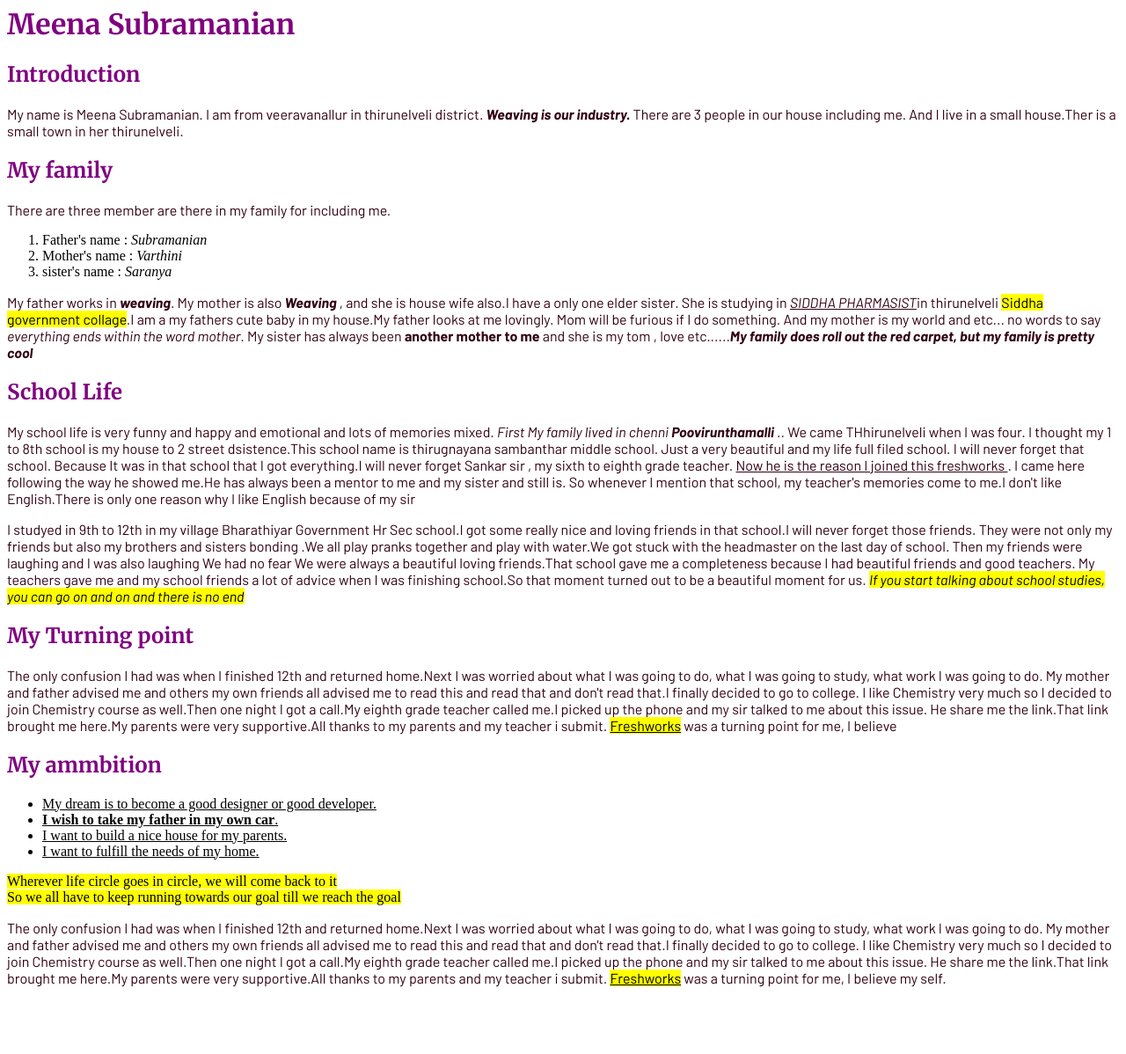
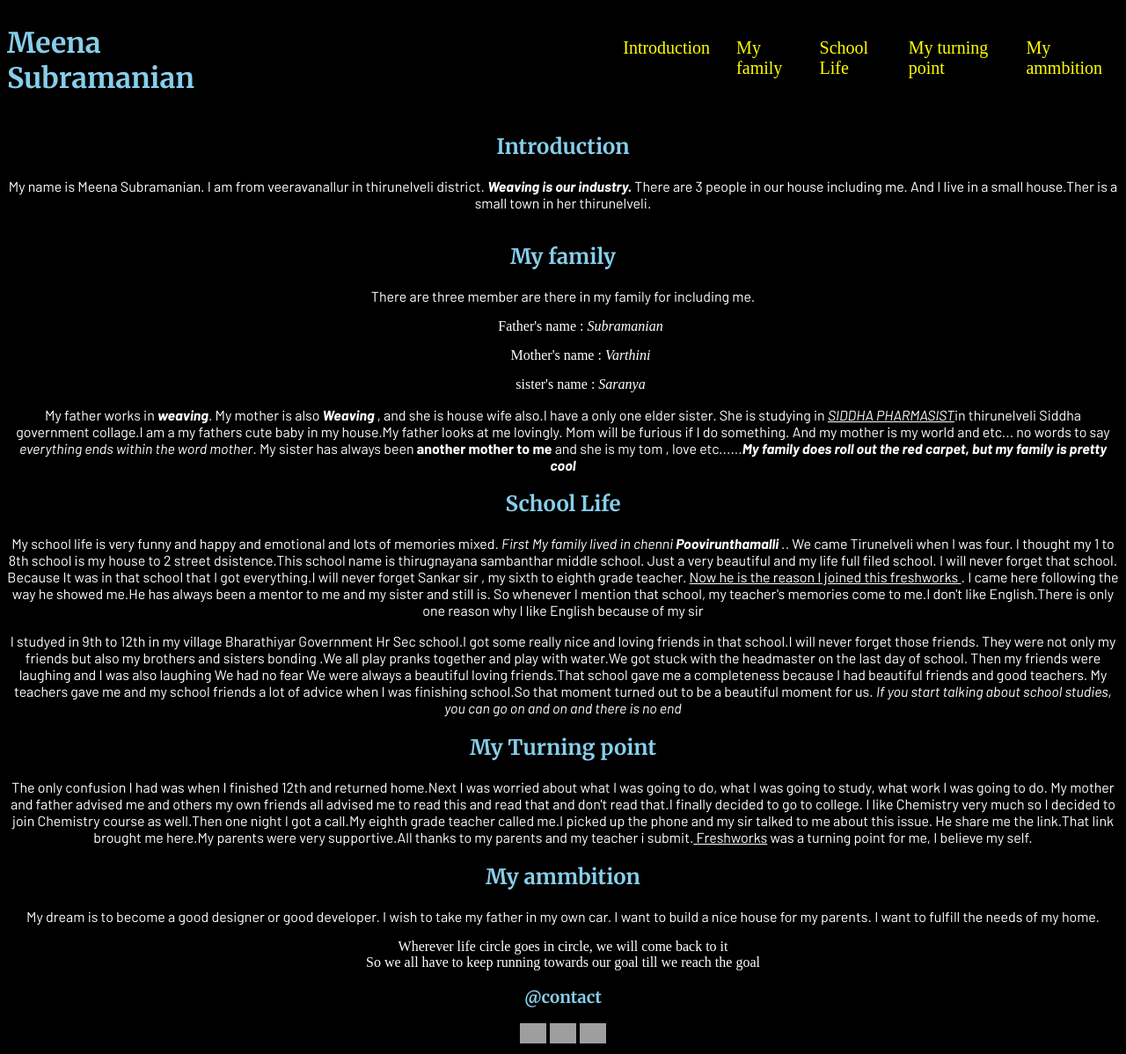
Before and after one commit to vasumeenu004/MeenaSubramanian, a plain HTML site: page index.html in a window 1280 px wide. Shown: the whole page at 88% size. Before the commit the page ends 1137 px from the top, so only its background shows below. Drawn offline with Linux system fonts and the light colour scheme; grey boxes are pictures that could not be loaded.

Commit message:
adding styles (header)

```diff
--- a/index.html
+++ b/index.html
@@ -1,7 +1,7 @@
 <html>
 <head>
   <title> MEENA </title>
-  <link rel="stylesheet" href="./style.css"/>
+  <link rel="stylesheet" href="./style.css" />
   <link rel="preconnect" href="https://fonts.googleapis.com">
   <link rel="preconnect" href="https://fonts.gstatic.com" crossorigin>
   <link href="https://fonts.googleapis.com/css2?family=Merriweather:ital,wght@0,300;0,400;0,700;0,900;1,300;1,400;1,700;1,900&display=swap" rel="stylesheet">
@@ -11,41 +11,65 @@
 </head>
 <body>
 
-<header> <h1> Meena Subramanian </h1> </header>
+<header>
+
+	<h1> Meena Subramanian </h1>
+	<nav class="navbar">
+			<ul>
+				<li><a href="#introduction">Introduction</a></li>
+				<li><a href="#myfamily">My family</a></li>
+				<li><a href ="#schoollife">School Life</a></li>
+				<li><a href="#myturningpoint">My turning point</a></li>
+				<li><a href="#myammbition">My ammbition</a></li>
+			</ul>
+	</nav>
+
+</header>
 
 
-<main>
-
-<h2> Introduction </h2>
- <p>
-My name is Meena Subramanian. I am from veeravanallur in thirunelveli district.<b> <em>Weaving is our industry.</b> </em>There are 3 people in our house including me.
-And I live in a small house.Ther is a small town in her thirunelveli.</p>
 
 
+
+
+<section class="introduction">
+
+<span> </span>
+	<div id="introduction">
+		<h2> Introduction </h2>
+		 <p>
+			My name is Meena Subramanian. I am from veeravanallur in thirunelveli district.<b> <em>Weaving is our industry.</b> </em>There are 3 people in our house including me.
+			And I live in a small house.Ther is a small town in her thirunelveli.
+		</p>
+	</div>
+</section>
+
+
+<section id="myfamily">
 <h2> My family </h2>
 <p> There are three member are there in my family for including me.</p>
-<section>
+
 <ol>
  <li> Father's name :<i> Subramanian  </i> </li>
  <li> Mother's name :<i> Varthini </i> </li>
  <li> sister's name :<i> Saranya </i> </li>
-</ol></section>
+</ol>
 
 
 <p>
  My father works in <b><i><em>weaving</b></i></em>. My mother is also<b><i><em> Weaving </b></i></em>, and she is house wife also.I have a only one elder sister. She is studying in
-<i><ins>SIDDHA PHARMASIST</i></ins>in thirunelveli <mark>Siddha government collage</mark>.I am a my fathers cute baby in my house.My father looks at me lovingly.
+<i><ins>SIDDHA PHARMASIST</i></ins>in thirunelveli Siddha government collage.I am a my fathers cute baby in my house.My father looks at me lovingly.
 Mom will be furious if I do something. And my mother is my world and etc... no words to say <i>everything ends within the word mother</i>.
 My sister has always been<b> another mother to me </b> and she is my tom , love etc......<b><i>My family does roll out the red carpet, but my family is pretty cool</b> </i>
 </p>
+</section>
 
-
+<section id="schoollife">
 <h2> School Life </h2>
 <p>
- My school life is very funny and happy and emotional and lots of memories mixed.<i> First My family lived in chenni<b> Poovirunthamalli </b>.</i>. We came THhirunelveli when I was four.
+ My school life is very funny and happy and emotional and lots of memories mixed.<i> First My family lived in chenni<b> Poovirunthamalli </b>.</i>. We came Tirunelveli when I was four.
  I thought my 1 to 8th school is my house to 2 street dsistence.This school name is thirugnayana sambanthar middle school. Just a very beautiful and my life full filed school.
  I will never forget that school. Because It was in that school that I got everything.I will never forget Sankar sir , my sixth to eighth grade teacher.
-<marn> <ins> Now he is the reason I joined this freshworks </mark> </ins>. I came here following the way he showed me.He has always been a mentor to me and my sister and still is.
+ <ins> Now he is the reason I joined this freshworks </ins>. I came here following the way he showed me.He has always been a mentor to me and my sister and still is.
 So whenever I mention that school, my teacher's memories come to me.I don't like English.There is only one reason why I like English because of my sir
 </p>
 
@@ -54,40 +78,45 @@ So whenever I mention that school, my teacher's memories come to me.I don't like
 They were not only my friends but also my brothers and sisters bonding .We all play pranks together and play with water.We got stuck with the headmaster on the last day of school.
 Then my friends were laughing and I was also laughing We had no fear We were always a beautiful loving friends.That school gave me a completeness because I had beautiful friends and good teachers.
 My teachers gave me and my school friends a lot of advice when I was finishing school.So that moment turned out to be a beautiful moment for us.
-<mark> <i> If you start talking about school studies, you can go on and on and there is no end </mark> </i>
+ <i> If you start talking about school studies, you can go on and on and there is no end </i>
 </p>
+</section>
 
-
+<section id="myturningpoint">
 <h2> My Turning point </h2>
 <p>
  The only confusion I had was when I finished 12th and returned home.Next I was worried about what I was going to do, what I was going to study, what work I was going to do.
 My mother and father advised me and others my own friends all advised me to read this and read that and don't read that.I finally decided to go to college.
 I like Chemistry very much so I decided to join Chemistry course as well.Then one night I got a call.My eighth grade teacher called me.I picked up the phone and my sir talked to me about this issue.
-He share me the link.That link  brought me here.My parents were very supportive.All thanks to my parents and my teacher i submit. <mark> <ins> Freshworks</mark></ins> was a turning point for me, I believe
+He share me the link.That link  brought me here.My parents were very supportive.All thanks to my parents and my teacher i submit.<ins> Freshworks</ins> was a turning point for me, I believe my self.
+</p>
+</section>
+
+<section id="myammbition">
+<h2> My ammbition </h2>
+<p>
+My dream is to become a good designer or good developer.
+I wish to take my father in my own car.
+I want to build a nice house for my parents.
+I want to fulfill the needs of my home.
 </p>
 
-
-<h2> My ammbition </h2>
- <ul>
-   <ins> <li>My dream is to become a good designer or good developer.</li>
-    <li><b>I wish to take my father in my own car</b>. </li>
-    <li> I want to build a nice house for my parents.</li>
-    <li> I want to fulfill the needs of my home.</li> </ins>
-</ul>
-
-<mark> Wherever life circle goes in  circle, we will come back to it </mark> <br>
-<mark> So we all have to keep running towards our goal till we reach the goal </mark>
+ Wherever life circle goes in  circle, we will come back to it <br>
+So we all have to keep running towards our goal till we reach the goal
+</section>
 
 
+<section>
+<h3>
+ @contact
+</h3>
 
-<p>
-The only confusion I had was when I finished 12th and returned home.Next I was worried about what I was going to do, what I was going to study, what work I was going to do.
-My mother and father advised me and others my own friends all advised me to read this and read that and don't read that.I finally decided to go to college.
-I like Chemistry very much so I decided to join Chemistry course as well.Then one night I got a call.My eighth grade teacher called me.I picked up the phone and my sir talked to me about this issue.
-He share me the link.That link  brought me here.My parents were very supportive.All thanks to my parents and my teacher i submit. <mark> <ins> Freshworks</mark></ins> was a turning point for me, I believe my self.
-</p>
-
-
+  <div>
+     <a href="https://www.instagram.com/vasu_meena_004?r=nametag"> <img src="https://img.icons8.com/fluency/2x/instagram-new.png"></a>
+	 <a href="https://app.slack.com/client/T032648LE"> <img src="https://p.kindpng.com/picc/s/146-1461679_slack-transparent-slack-logo-hd-png-download.png"></a>
+	 <a href="https://web.whatsapp.com/"> <img src="https://png.pngtree.com/element_our/sm/20180506/sm_5aeee501bc171.jpg"></a>
+  </div>
 </main>
+</section>
 </body>
 </html>
--- a/style.css
+++ b/style.css
@@ -1,8 +1,79 @@
 h1,h2,h3,h4,h5,h6 {
-	color:purple;
+	color:skyblue;
     font-family:"Merriweather";
 }
+body {
+	background-color: black;
+	color:white;
+}
 p{
-	color:#310014;
-	font-family:"Barlow";
+	color:white;
+    font-family:"Barlow";
+
 }
+
+*{
+
+	background-color: black;
+	color:white;
+}
+
+li{
+	color:white;
+	list-style:none;
+	margin:15px;
+}
+
+header {
+	display:flex;
+}
+
+header nav ul{
+     display:flex;
+	 margin-left:350px;
+	 font-size:20px;
+}
+
+header nav ul li a{
+	color:yellow;
+	text-decoration:none;
+}
+
+section.meenu div{
+	margin-top:250px;
+	font-size:30px;
+	margin-left:70px;
+	color:#decaf8;
+
+
+}
+
+
+section.meenu img {
+	margin-left:1050px;
+	margin-top:-250px;
+	width:300px;
+	height:600px;
+}
+
+
+
+
+ img{
+	 width:30px;
+
+ }
+
+ section.introduction > div {
+	flex: 1 0 0;
+ }
+
+ .introduction{
+	 display:flex;
+	 flex-wrap: nowrap;
+	 flex-direction:row;
+	 color:#faf5df;
+ }
+ section {
+	 text-align: center;
+ }
```
